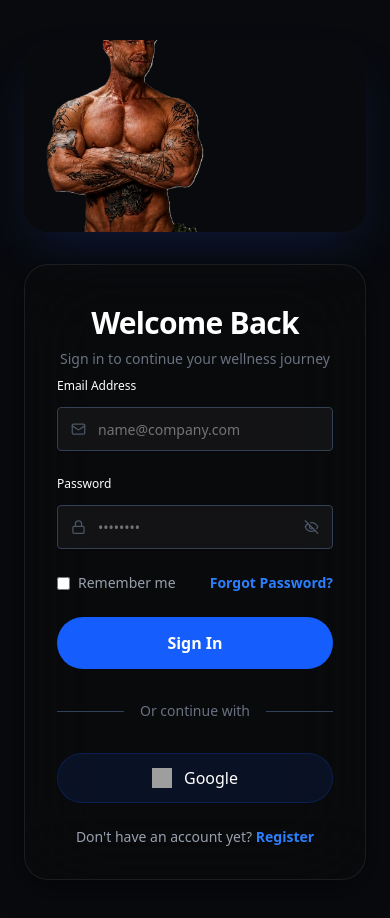
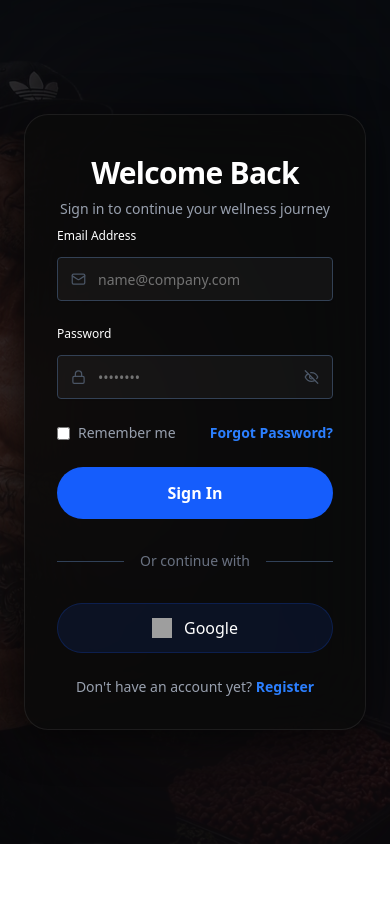
Before and after one commit to J-sense/Venet, a React (Vite) app: page /auth/login in a window 390 px wide. After the commit the page ends 844 px from the top, so only its background shows below. Built offline with nearby package versions, Linux system fonts and the light colour scheme; grey boxes are pictures that could not be loaded.

Commit message:
try to more respnosive the authLayout

```diff
--- a/src/components/auth/AuthLayout.tsx
+++ b/src/components/auth/AuthLayout.tsx
@@ -8,42 +8,44 @@ interface AuthLayoutProps {
 
 export const AuthLayout = ({ children, title, subtitle }: AuthLayoutProps) => {
   return (
-    <div className="min-h-screen w-full bg-[#080A0E] flex flex-col">
-      {/* ── Main Content: Flex Container ── */}
+    <div className="h-screen w-full bg-[#080A0E] flex flex-col">
+      {/* ── Main Content ── */}
       <main className="flex w-full flex-1 overflow-hidden">
-        {/* LEFT: Hero Panel (50% width on lg) */}
+        {/* LEFT: Hero Panel - Desktop Only (Unchanged) */}
         <div className="hidden lg:block lg:w-[55%] relative overflow-hidden bg-[#080A0E]">
-          {/* Blue Gradient */}
           <div className="absolute inset-0 z-0 bg-[radial-gradient(ellipse_55%_85%_at_0%_40%,#1E40AFCC_0%,#1E3A8A88_35%,transparent_65%)]" />
           <div className="absolute inset-0 z-10 bg-gradient-to-b from-slate-950 via-slate-950/50 to-transparent h-30" />
 
-          {/* Athlete Image - Centered/Scaled */}
-          {/* Athlete Image - Placed at the bottom */}
           <div
-            className="absolute inset-0 z-10 bg-no-repeat bg-[center_bottom] lg:bg-[left_bottom] bg-[length:90%_auto]"
+            className="absolute inset-0 z-10 bg-no-repeat bg-[right_bottom] lg:bg-[right_bottom] bg-[length:90%_auto]"
             style={{
               backgroundImage: `url('/authImg.png')`,
             }}
           />
         </div>
 
-        {/* RIGHT: Form Panel (100% on mobile, 50% on lg) */}
-        <div className="flex-1 flex items-center justify-center w-full lg:w-[60%] z-30 px-6 py-10 overflow-y-auto">
-          <div className="w-full max-w-[600px]">
-            {/* Mobile Hero Image */}
+        {/* RIGHT: Form Panel */}
+        <div className="flex-1 flex items-center justify-center w-full lg:w-[60%] z-30 px-6 py-10 overflow-y-auto relative">
+          {/* Mobile Full Background (Only visible on small screens) */}
+          <div className="lg:hidden absolute inset-0 z-0">
             <div
-              className="lg:hidden w-full aspect-[16/9] max-h-[320px] rounded-3xl mb-8 relative bg-cover bg-center shadow-2xl shadow-blue-900/30"
-              style={{
-                backgroundImage: `url('/authImg.png')`,
-              }}
+              className="absolute inset-0 bg-cover bg-center bg-no-repeat"
+              style={{ backgroundImage: `url('/authImg.png')` }}
             />
+            {/* Dark Overlay */}
+            <div className="absolute inset-0 bg-[#080A0E]/75" />
+            {/* Strong Blur */}
+            <div className="absolute inset-0 backdrop-blur-[90px]" />
+          </div>
 
-            <div className="rounded-3xl relative w-full bg-[#0A0A0A]/60 backdrop-blur-2xl border border-white/[0.08] p-8 shadow-[0_8px_32px_0_rgba(0,0,0,0.5)]">
+          {/* Form Container */}
+          <div className="w-full md:max-w-[400px] lg:max-w-[400px] relative z-10">
+            <div className="rounded-3xl bg-[#0A0A0A]/80 backdrop-blur-2xl border border-white/[0.08] p-8 shadow-[0_8px_40px_0_rgba(0,0,0,0.6)]">
               <div className="text-center my-2">
                 <h1 className="text-3xl font-bold text-white tracking-tight mb-2">
                   {title}
                 </h1>
-                <p className="text-sm text-gray-500">{subtitle}</p>
+                <p className="text-sm text-gray-400">{subtitle}</p>
               </div>
               {children}
             </div>
```
